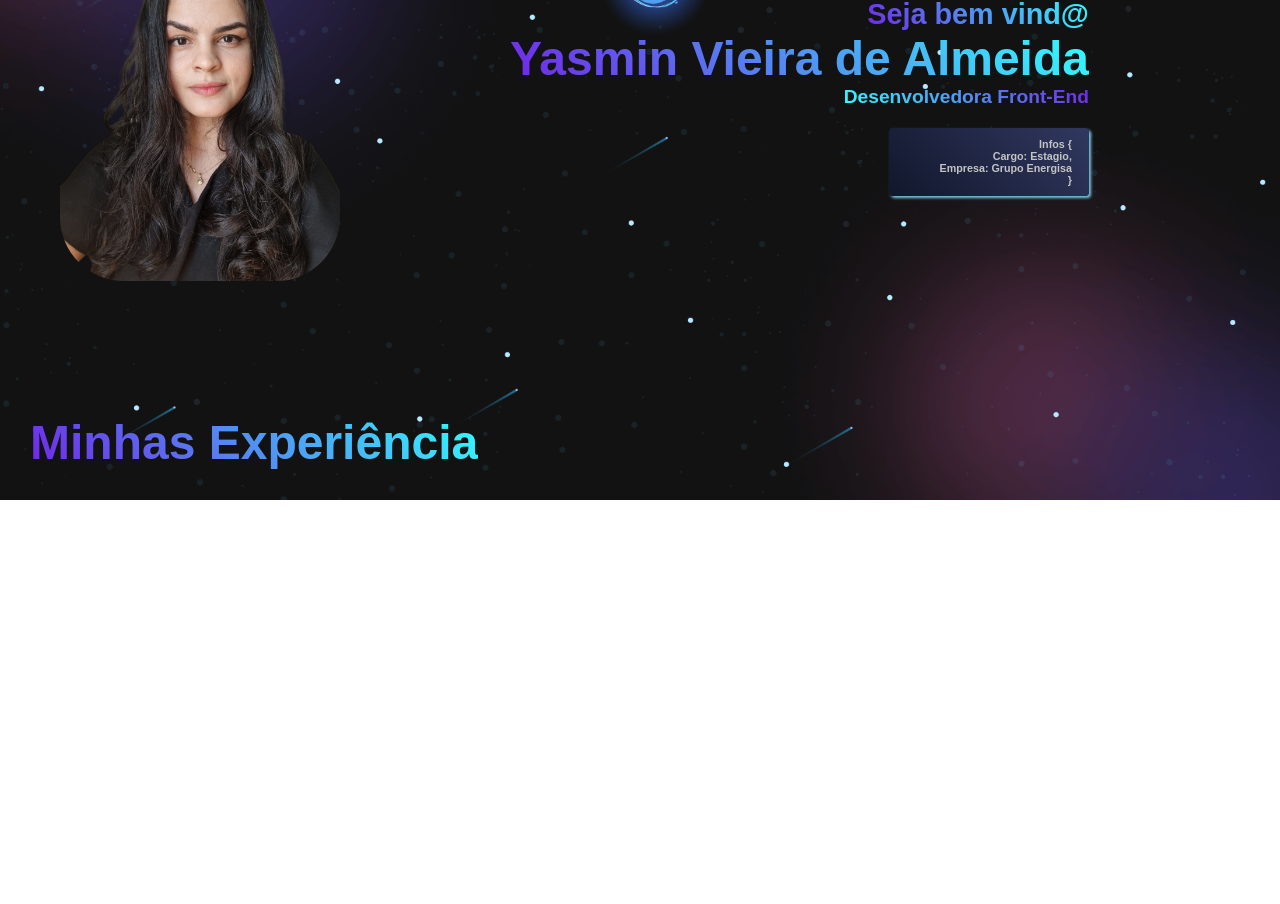
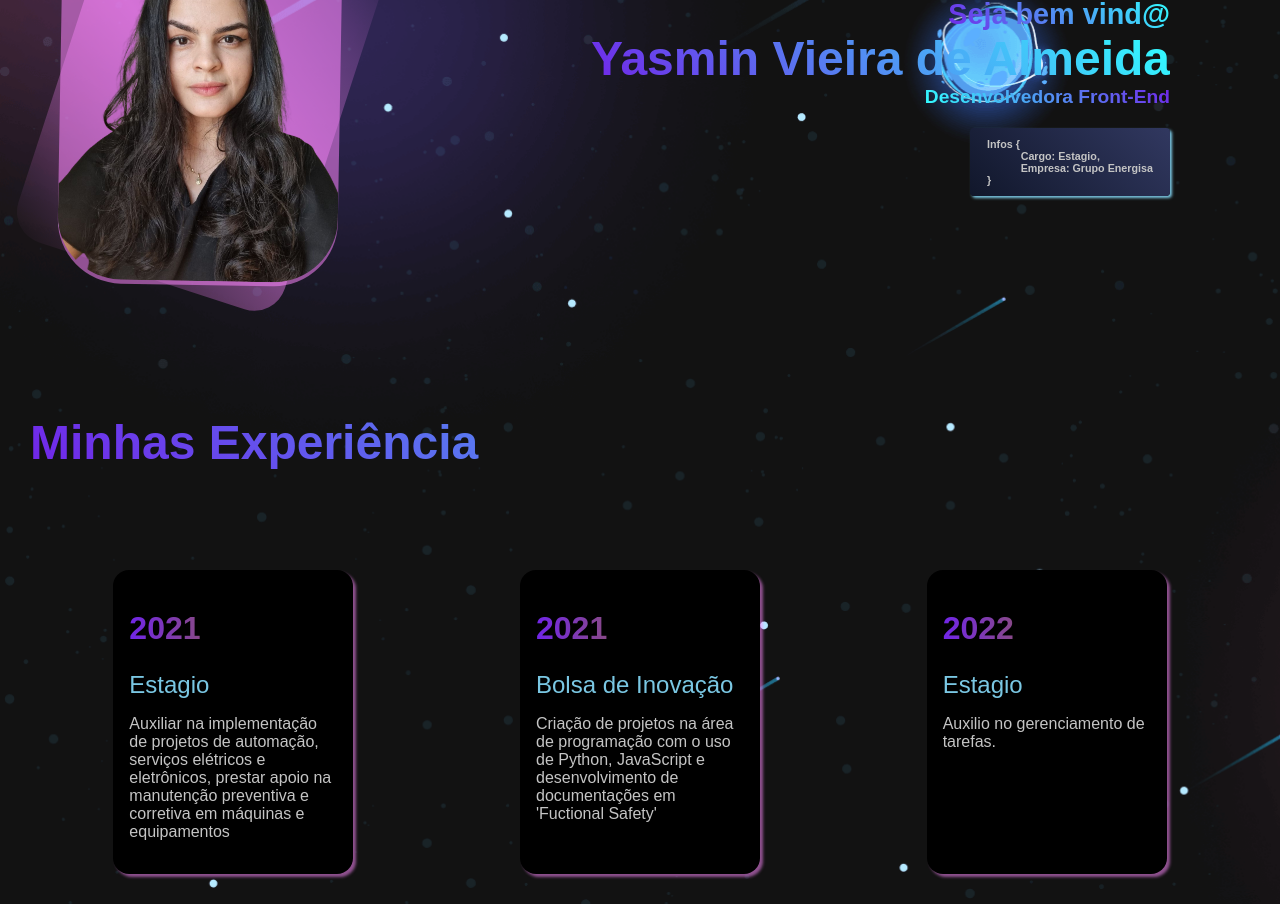
Before and after one commit to YasminAlmeida/portfolio, a React (Create React App) app: page / in a window 1280 px wide. Shown: the part 180-1084 px from the top of the page. Before the commit the page ends 800 px from the top, so only its background shows below. Built offline with nearby package versions, Linux system fonts and the light colour scheme.

Commit message:
feat: Experience creation and styling

```diff
--- a/src/components/banner/index.js
+++ b/src/components/banner/index.js
@@ -6,9 +6,11 @@ export default function Banner() {
     <S.Body>
       <S.ContainerBody>
         <S.ContainerPicture>
-          <S.Frame>
-            <S.Picture src={Picture} alt="foto" srcset="" />
-          </S.Frame>
+          <S.BckgroundPicture>
+            <S.Frame>
+              <S.Picture src={Picture} alt="foto" srcset="" />
+            </S.Frame>
+          </S.BckgroundPicture>
         </S.ContainerPicture>
         <S.ContainerInformations>
           <S.TextWelcome>Seja bem vind@</S.TextWelcome>
--- a/src/components/banner/styles.js
+++ b/src/components/banner/styles.js
@@ -29,8 +29,19 @@ export const ContainerPicture = styled.div`
   display: grid;
   place-items: center;
 `;
+export const BckgroundPicture = styled.div`
+  aspect-ratio: 1/1;
+  border-radius: 2rem;
+  background: linear-gradient(35deg, transparent, #f8f8, transparent);
+  display: grid;
+
+  transform: rotate(18deg);
+`;
 export const Frame = styled.figure`
   border-radius: 2rem;
+  transform: rotate(343deg);
+  background: #f8f8;
+  border-radius: 4rem;
 `;
 export const TextName = styled.h4`
   background-image: ${({ theme }) => theme.gradienteBluePurple};
@@ -71,6 +82,7 @@ export const ContainerArray = styled.section`
   margin-top: 20px;
   padding: 10px;
   box-shadow: 2px 2px 3px #7ac7e3;
+  text-align: start;
   div {
     margin-left: 2.1rem;
   }
--- a/src/components/experience/index.js
+++ b/src/components/experience/index.js
@@ -3,8 +3,34 @@ import * as S from './styles';
 
 export default function Experience() {
   return (
-    <>
+    <S.SectionExperience>
       <S.TextTitle>Minhas Experiência</S.TextTitle>
-    </>
+      <S.ContainerExperiences>
+        <S.Experience>
+          <S.Year>2021</S.Year>
+          <S.Position>Estagio</S.Position>
+          <S.Description>
+            Auxiliar na implementação de projetos de automação, serviços
+            elétricos e eletrônicos, prestar apoio na manutenção preventiva e
+            corretiva em máquinas e equipamentos
+          </S.Description>
+        </S.Experience>
+
+        <S.Experience>
+          <S.Year>2021</S.Year>
+          <S.Position>Bolsa de Inovação</S.Position>
+          <S.Description>
+            Criação de projetos na área de programação com o uso de Python,
+            JavaScript e desenvolvimento de documentações em 'Fuctional Safety'
+          </S.Description>
+        </S.Experience>
+
+        <S.Experience>
+          <S.Year>2022</S.Year>
+          <S.Position>Estagio</S.Position>
+          <S.Description>Auxilio no gerenciamento de tarefas.</S.Description>
+        </S.Experience>
+      </S.ContainerExperiences>
+    </S.SectionExperience>
   );
 }
--- a/src/components/experience/styles.js
+++ b/src/components/experience/styles.js
@@ -1,5 +1,15 @@
 import styled from 'styled-components';
 
+export const SectionExperience = styled.section`
+  display: grid;
+  grid-template-columns: 1fr;
+  margin-top: 100px;
+`;
+export const ContainerExperiences = styled.section`
+  display: grid;
+  grid-template-columns: 1fr 1fr 1fr;
+  justify-items: center;
+`;
 export const TextTitle = styled.h4`
   background-image: ${({ theme }) => theme.gradienteBluePurple};
   background-clip: text;
@@ -8,6 +18,39 @@ export const TextTitle = styled.h4`
   font-size: 3rem;
   color: black;
   margin-bottom: 0;
-  text-align: end;
-  margin-top: 100px;
+  text-align: start;
 `;
+export const Experience = styled.div`
+  margin: 100px 20px 0;
+  background: ${({ theme }) => theme.gradient};
+  padding: 1rem;
+  padding-top: 2.5rem;
+  height: 19rem;
+  display: flex;
+  flex-direction: column;
+  align-items: flex-start;
+  border-radius: 1rem;
+  box-shadow: 3px 3px 3px #f8f8;
+  max-width: 15rem;
+  transition: 0.5s;
+  background-color: #000;
+`;
+export const Year = styled.h4`
+  background: linear-gradient(to right, #7125e8 0%, #f8f8 100%);
+  -webkit-text-fill-color: transparent;
+  background-clip: initial;
+  -webkit-background-clip: text;
+  font-size: 2rem;
+  margin-bottom: 1.5rem;
+`;
+export const Position = styled.h6`
+  color: ${({ theme }) => theme.secondary};
+  font-size: 1.5rem;
+  font-weight: 300;
+  margin-bottom: 1rem;
+`;
+export const Description = styled.h4`
+  color: ${({ theme }) => theme.textLight};
+  font-size: 1rem;
+  font-weight: 300;
+`;
--- a/src/style/theme.js
+++ b/src/style/theme.js
@@ -7,6 +7,7 @@ const theme = {
   gradienteLitBlue: 'linear-gradient(225deg, #31ffff 0%, #7125e8 100%);',
   gradientePurpleBlue: 'linear-gradient(225deg, #7125e8 0%, #31ffff 100%);',
   gradienteBluePurple: 'linear-gradient(225deg, #31ffff 0%, #7125e8 100%)',
+  gradientePinkPurple: 'linear-gradient(225deg, #f8f8 0%, #7125e8 100%)',
   text: '#848DA0',
   textHighlight: '#444B5B',
   textLight: '#C4C4C4',
--- a/src/view/home/styles.js
+++ b/src/view/home/styles.js
@@ -6,7 +6,7 @@ export const Body = styled.section`
   background-repeat: no-repeat;
   background-size: cover;
   padding: 30px;
-  display: grid;
-  grid-template-columns: 1fr;
+  display: flex;
+  flex-direction: column;
   justify-items: start;
 `;
```
